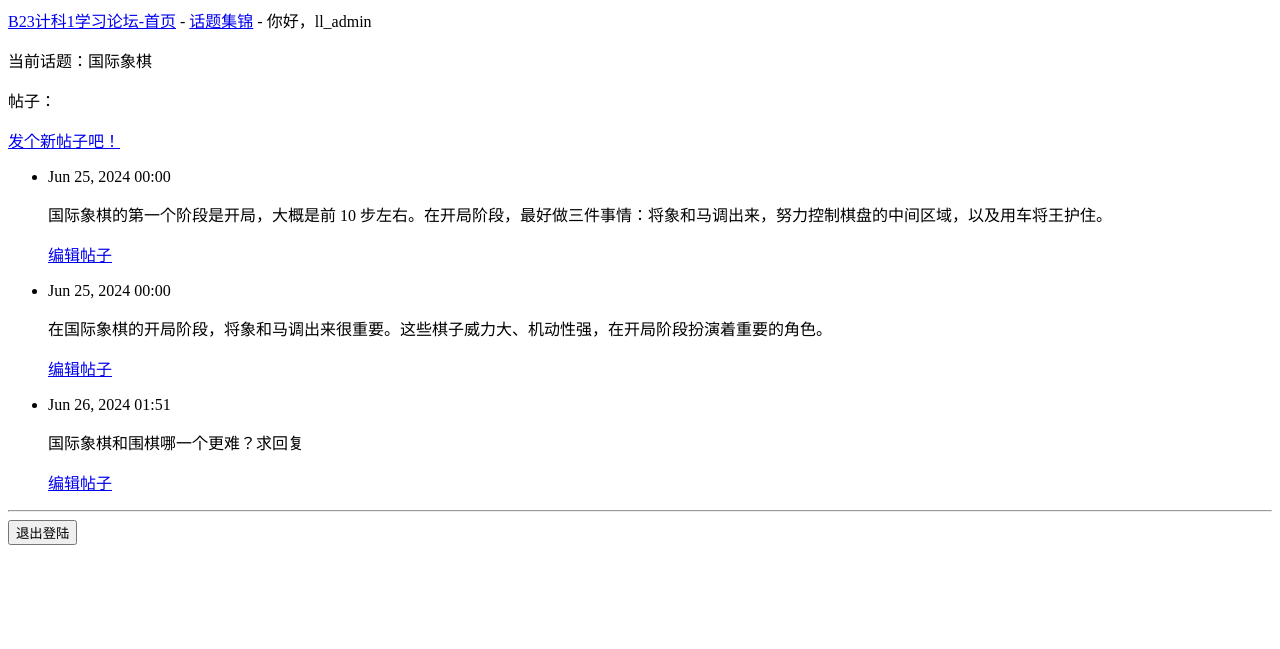
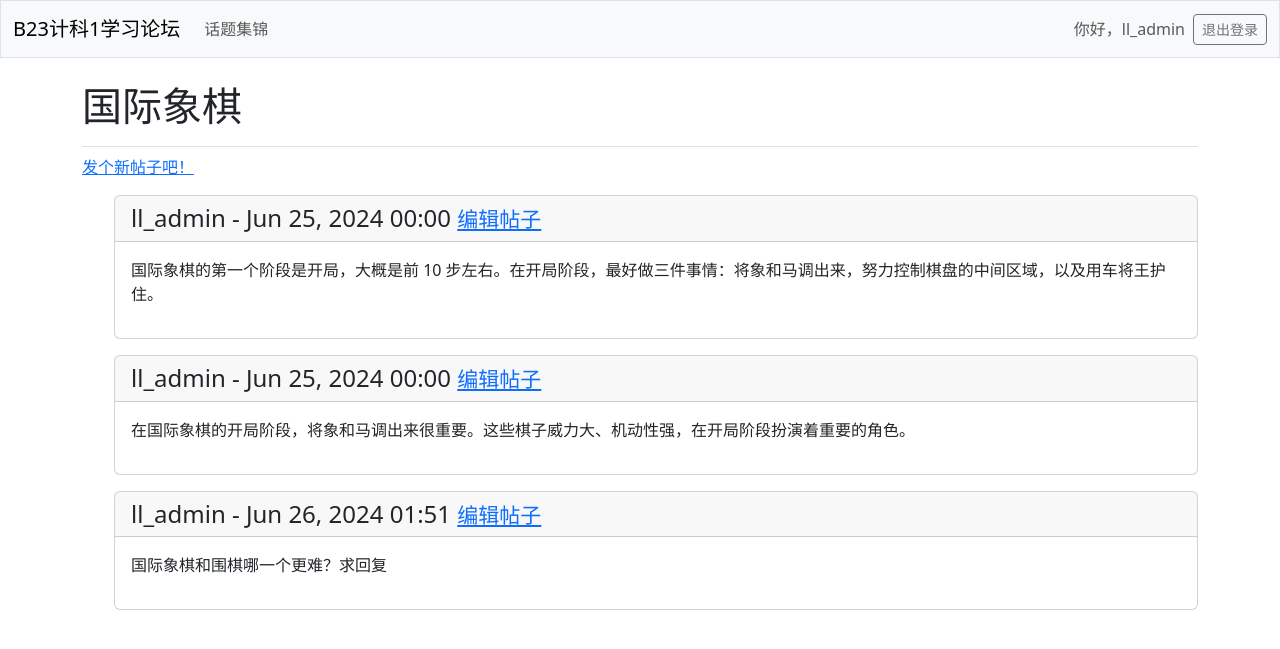
Before and after one commit to simuleite/Django-Learning-Forum, a Django app: page /topics/1/ in a window 1280 px wide. Shown: the top 649 px of the page. Run offline with Django 5.2, Linux system fonts and the light colour scheme; a user stored in the database is signed in; data comes from the database, SQL or seed files in the repository; both versions use the stored data as it was after the commit; some libraries are stand-ins or nearby versions.

Commit message:
After Beautifying

```diff
--- a/learning_logs/templates/learning_logs/base.html
+++ b/learning_logs/templates/learning_logs/base.html
@@ -1,21 +1,91 @@
-<p>
-    <a href="{% url 'learning_logs:index' %}">B23计科1学习论坛-首页</a> -
-    <!-- index与learning_logs/urls.py中的index匹配，也就是首页地址 -->
-    <a href="{% url 'learning_logs:topics' %}">话题集锦</a> -
+<!doctype html>
+<html lang="zh">
+  <head>
+    <meta charset="utf-8">
+    <meta name="viewport" content="width=device-width, initial-scale=1">
+    <title>B23计科1学习论坛-首页</title>
+
+    {% load django_bootstrap5 %}
+    {% bootstrap_css %}
+    {% bootstrap_javascript %}
+
+  </head>
+
+  <body>
+
+    <nav class="navbar navbar-expand-md navbar-light bg-light mb-4 border">
+      <!-- navbar是选择器，navbar-light和bg-light表示浅色主题，mb:margin bottom -->
+      <div class="container-fluid">
+        <!-- div: division分区 -->
+        <a class="navbar-brand" href="{% url 'learning_logs:index' %}">
+          <!-- brand使这个链接更显眼 -->
+          B23计科1学习论坛
+        </a>
+
+        <button class="navbar-toggler" type="button"
+          data-bs-toggle="collapse" data-bs-target="#navbarCollapse"
+          aria-controls="navbarCollapse" aria-expanded="false"
+          aria-label="Toggle navigation">
+          <span class="navbar-toggler-icon"></span>
+        </button>
+        <!-- 浏览器窗口太小，就把导航栏折叠起来 -->
+
+        <div class="collapse navbar-collapse" id="navbarCollapse">
+          <ul class="navbar-nav me-auto mb-2 mb-md-0">
+            <!-- me: margin end -->
+             <li class="nav-item">
+                <a class="nav-link" href="{% url 'learning_logs:topics' %}">
+                  话题集锦
+                </a>
+              </li>
+          </ul> <!-- 定义导航栏左侧连接的代码 -->
+
+          <!-- 与账户相关的链接 -->
+          <ul class="navbar-nav ms-auto mb-2 mb-md-0">
             {% if user.is_authenticated %}
+              <li class="nav-item">
+                <span class="navbar-text me-2">
                   你好，{{ user.username }}
+                </span>
+              </li>
             {% else %}
-        <a href="{% url 'accounts:register' %}">注册</a> -
-        <a href="{% url 'accounts:login' %}">登陆</a>
+              <li class="nav-item">
+                <a class="nav-link" href="{% url 'accounts:register' %}">
+                  注册
+                </a>
+              </li>
+              <li class="nav-item">
+                <a class="nav-link" href="{% url 'accounts:login' %}">
+                  登录
+                </a>
+              </li>
             {% endif %}
-</p>
-
-{% block content %}{% endblock content %}
+          </ul> <!-- 与账户相关的链接代码结束 -->
 
           {% if user.is_authenticated %}
-  <hr />
             <form action="{% url 'accounts:logout' %}" method="post">
               {% csrf_token %}
-    <button>退出登陆</button>
+              <button name="submit" class="btn btn-outline-secondary btn-sm">
+                退出登录
+              </button>
             </form>
           {% endif %}
+
+        </div> <!-- 定义导航栏可折叠的代码 -->
+
+      </div> <!-- 定义导航栏容器的代码 -->
+    </nav> <!-- 定义导航栏的代码 -->
+
+    <main class="container">
+      <div class="pb-2 mb-2 border-bottom">
+        <!-- padding内边距，元素内容和边框的距离；margin外边距，元素边框与其他元素的距离 -->
+        {% block page_header %}{% endblock page_header %}
+      </div>
+      <div>
+        {% block content %}{% endblock content %}
+      </div>
+    </main>
+
+
+  </body>
+</html>
--- a/learning_logs/templates/learning_logs/topic.html
+++ b/learning_logs/templates/learning_logs/topic.html
@@ -1,29 +1,41 @@
 {% extends 'learning_logs/base.html' %}
 
+{% block page_header %}
+  <h1>{{ topic.text }}</h1>
+{% endblock page_header %}
+
 {% block content %}
-  <p>当前话题：{{ topic.text }}</p>
-
-  <p>帖子：</p>
+  <!-- <p>帖子：</p> -->
   <p>
     <a href="{% url 'learning_logs:new_entry' topic.id %}">
       发个新帖子吧！
     </a>
   </p>
+
   <ul>
     {% for entry in entries %}
     <!-- views.py里传来的字典context -->
-      <li>
-        <p>{{ entry.date_added|date:'M d, Y H:i' }}</p>
-        <!-- '|'表示模板过滤器，对模板变量的值进行修改 -->
-        <p>{{ entry.text|linebreaks }}</p>
-        <!-- models.py里的类 -->
-        <p>
-          <a href="{% url 'learning_logs:edit_entry' entry.id %}">编辑帖子</a>
-        </p>
-      </li>
+      <div class="card mb-3">
+        <!-- 包含时间戳和编辑链接的标题 -->
+        <h4 class="card-header">
+          {{ owner }} -
+          {{ entry.date_added|date:'M d, Y H:i' }}
+          <small>
+            <a href="{% url 'learning_logs:edit_entry' entry.id %}">
+              编辑帖子
+            </a>
+          </small>
+        </h4>
+
+        <!-- 包含entry文本的正文 -->
+        <div class="card-body">
+          <!-- '|'表示模板过滤器，对模板变量的值进行修改 -->
+          {{ entry.text|linebreaks }}
+          <!-- models.py里的类 -->
+        </div>
+      </div>
     {% empty %}
-      <li>还没有人聊这个话题喔</li>
+      <p>还没有人聊这个话题喔</p>
     {% endfor %}
-  </ul>
 
 {% endblock content %}
--- a/learning_logs/views.py
+++ b/learning_logs/views.py
@@ -32,7 +32,7 @@ def topic(request, topic_id):
     # if topic.owner != request.user:
         # raise Http404
     entries = topic.entry_set.order_by('date_added') # 先展示新entry
-    context = {'topic': topic, 'entries': entries}
+    context = {'topic': topic, 'entries': entries, 'owner': topic.owner}
     return render(request, 'learning_logs/topic.html', context)
 
 @login_required
--- a/ll_project/settings.py
+++ b/ll_project/settings.py
@@ -34,6 +34,9 @@ INSTALLED_APPS = [
     # 我的应用程序
     'learning_logs',
     'accounts',
+
+    # 第三方应用程序
+    'django_bootstrap5',
 
     # Django 默认App
     'django.contrib.admin',
--- /dev/null
+++ b/requirements.txt
@@ -0,0 +1,5 @@
+asgiref==3.8.1
+Django==5.0.6
+django-bootstrap5==24.2
+sqlparse==0.5.0
+tzdata==2024.1
```
Also changed, not shown: accounts/templates/registration/login.html (+14 -5 lines), learning_logs/templates/learning_logs/index.html (+19 -5 lines), learning_logs/templates/learning_logs/topics.html (+12 -8 lines), db.sqlite3. Lines whose indentation alone changed are shown as unchanged.
